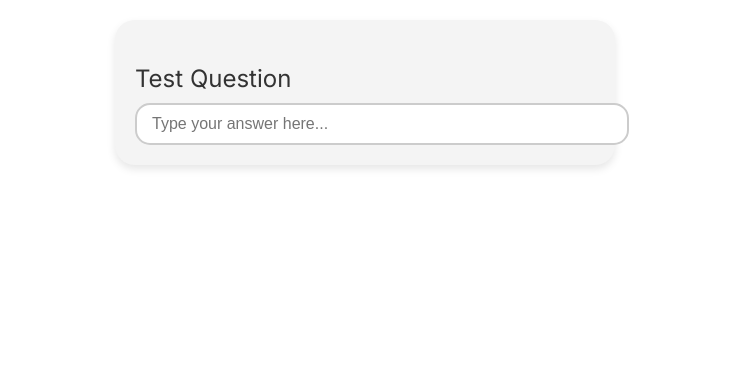
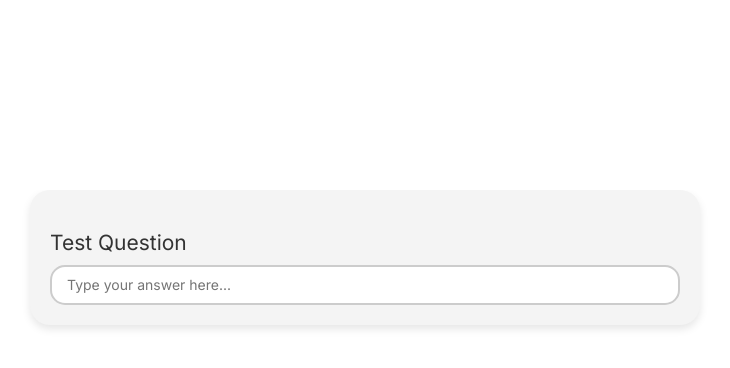
Before and after one commit to kryczkal/AiBuy, a React app in the folder frontend/: page /testQuestionComp in a window 1280 px wide. Shown: the top 368 px of the page, without its empty margins (275-1005 px from the left). Built offline with nearby package versions, Linux system fonts and the light colour scheme.

Commit message:
Add layout with header and Main

```diff
--- a/frontend/src/components/QuestionComponent/QuestionComponent.scss
+++ b/frontend/src/components/QuestionComponent/QuestionComponent.scss
@@ -3,10 +3,9 @@
   border-radius: 20px;
   padding: 20px;
   box-shadow: 0 4px 8px rgba(0, 0, 0, 0.1);
-    max-width: 500px;
-    width: 100%;
+  max-width: 670px;
   box-sizing: border-box;
-    margin: 20px auto;
+  margin: 0 auto;
 
   .question {
     font-size: 1.5em;
--- a/frontend/src/index.scss
+++ b/frontend/src/index.scss
@@ -1,10 +1,284 @@
 
 textarea {
-    max-height: 200px;
-    resize: vertical;
+  max-height: 200px;
+  resize: vertical;
 }
 
 body,
 html {
-    font-family: Inter, cursive;
+  font-family: Inter, cursive;
 }
+
+z
+body {
+  margin: 0;
+  padding: 0;
+}
+
+/*! modern-normalize v2.0.0 | MIT License | https://github.com/sindresorhus/modern-normalize */
+
+/*
+Document
+========
+*/
+
+/**
+Use a better box model (opinionated).
+*/
+
+*,
+::before,
+::after {
+  box-sizing: border-box;
+}
+
+html {
+  /* Improve consistency of default fonts in all browsers. (https://github.com/sindresorhus/modern-normalize/issues/3) */
+  font-family: Rubik, sans-serif;
+  font-size: 62.5%; /* Setting font size to 10px for rem values */
+  line-height: 1.15; /* 1. Correct the line height in all browsers. */
+  /* 3. Use a more readable tab size (opinionated). */
+  tab-size: 4; /* 3 */
+  text-size-adjust: 100%; /* 2. Prevent adjustments of font size after orientation changes in iOS. */
+}
+
+/*
+Sections
+========
+*/
+
+body {
+  font-size: 14px;
+  margin: 0; /* Remove the margin in all browsers. */
+}
+
+/*
+Grouping content
+================
+*/
+
+/**
+1. Add the correct height in Firefox.
+2. Correct the inheritance of border color in Firefox. (https://bugzilla.mozilla.org/show_bug.cgi?id=190655)
+*/
+
+hr {
+  color: inherit; /* 2 */
+  height: 0; /* 1 */
+}
+
+/*
+Text-level semantics
+====================
+*/
+
+/**
+Add the correct text decoration in Chrome, Edge, and Safari.
+*/
+
+abbr[title] {
+  text-decoration: underline dotted;
+}
+
+a {
+  color: inherit;
+  text-decoration: none;
+}
+
+/**
+Add the correct font weight in Edge and Safari.
+*/
+
+b,
+strong {
+  font-weight: bolder;
+}
+
+/**
+1. Improve consistency of default fonts in all browsers. (https://github.com/sindresorhus/modern-normalize/issues/3)
+2. Correct the odd 'em' font sizing in all browsers.
+*/
+
+code,
+kbd,
+samp,
+pre {
+  font-family: ui-monospace, SFMono-Regular, Consolas, 'Liberation Mono', Menlo, monospace; /* 1 */
+  font-size: 1em; /* 2 */
+}
+
+/**
+Add the correct font size in all browsers.
+*/
+
+small {
+  font-size: 80%;
+}
+
+/**
+Prevent 'sub' and 'sup' elements from affecting the line height in all browsers.
+*/
+
+sub,
+sup {
+  font-size: 75%;
+  line-height: 0;
+  position: relative;
+  vertical-align: baseline;
+}
+
+sub {
+  bottom: -0.25em;
+}
+
+sup {
+  top: -0.5em;
+}
+
+/*
+Tabular data
+============
+*/
+
+/**
+1. Remove text indentation from table contents in Chrome and Safari. (https://bugs.chromium.org/p/chromium/issues/detail?id=999088, https://bugs.webkit.org/show_bug.cgi?id=201297)
+2. Correct table border color inheritance in Chrome and Safari. (https://bugs.chromium.org/p/chromium/issues/detail?id=935729, https://bugs.webkit.org/show_bug.cgi?id=195016)
+*/
+
+table {
+  border-color: inherit; /* 2 */
+  text-indent: 0; /* 1 */
+}
+
+/*
+Forms
+=====
+*/
+
+/**
+1. Change the font styles in all browsers.
+2. Remove the margin in Firefox and Safari.
+*/
+
+button,
+input,
+optgroup,
+select,
+textarea {
+  font-family: inherit; /* 1 */
+  font-size: 100%; /* 1 */
+  line-height: 1.15; /* 1 */
+  margin: 0; /* 2 */
+}
+
+/**
+Remove the inheritance of text transform in Edge and Firefox.
+*/
+
+button,
+select {
+  text-transform: none;
+}
+
+/**
+Correct the inability to style clickable types in iOS and Safari.
+*/
+
+button,
+[type='button'],
+[type='reset'],
+[type='submit'] {
+  appearance: button;
+}
+
+/**
+Remove the inner border and padding in Firefox.
+*/
+
+::-moz-focus-inner {
+  border-style: none;
+  padding: 0;
+}
+
+/**
+Restore the focus styles unset by the previous rule.
+*/
+
+:-moz-focusring {
+  outline: 1px dotted ButtonText;
+}
+
+/**
+Remove the additional ':invalid' styles in Firefox.
+See: https://github.com/mozilla/gecko-dev/blob/2f9eacd9d3d995c937b4251a5557d95d494c9be1/layout/style/res/forms.css#L728-L737
+*/
+
+:-moz-ui-invalid {
+  box-shadow: none;
+}
+
+/**
+Remove the padding so developers are not caught out when they zero out 'fieldset' elements in all browsers.
+*/
+
+legend {
+  padding: 0;
+}
+
+/**
+Add the correct vertical alignment in Chrome and Firefox.
+*/
+
+progress {
+  vertical-align: baseline;
+}
+
+/**
+Correct the cursor style of increment and decrement buttons in Safari.
+*/
+
+::-webkit-inner-spin-button,
+::-webkit-outer-spin-button {
+  height: auto;
+}
+
+/**
+1. Correct the odd appearance in Chrome and Safari.
+2. Correct the outline style in Safari.
+*/
+
+[type='search'] {
+  appearance: textfield; /* 1 */
+  outline-offset: -2px; /* 2 */
+}
+
+/**
+Remove the inner padding in Chrome and Safari on macOS.
+*/
+
+::-webkit-search-decoration {
+  appearance: none;
+}
+
+/**
+1. Correct the inability to style clickable types in iOS and Safari.
+2. Change font properties to 'inherit' in Safari.
+*/
+
+::-webkit-file-upload-button {
+  appearance: button; /* 1 */
+  font: inherit; /* 2 */
+}
+
+/*
+Interactive
+===========
+*/
+
+/*
+Add the correct display in Chrome and Safari.
+*/
+
+summary {
+  display: list-item;
+}
--- /dev/null
+++ b/frontend/src/pages/App/App.scss
@@ -0,0 +1,4 @@
+#app {
+    height: 100%;
+    width: 100dvw;
+}
--- a/frontend/src/pages/App/App.tsx
+++ b/frontend/src/pages/App/App.tsx
@@ -1,32 +1,50 @@
-import { BrowserRouter as Router, Route, Routes, Navigate } from 'react-router-dom';
+import { Route, Routes, Navigate, BrowserRouter } from 'react-router-dom';
 import React from 'react';
 
 import NotFound from '../NotFound/NotFound';
 import ItemRecommendationBox from '../../components/ItemRecommendationBoxComponent/ItemRecommendationBox';
+import Layout from '../Layout/Layout';
 
 import SearchPage from 'src/pages/SearchPage/SearchPage';
 import QuestionComponent from 'src/components/QuestionComponent/QuestionComponent';
 
+import './App.scss';
 
 const App = () => {
   return (
-    <div className='app'>
-      <Router>
-        <Routes>
-          <Route path='/' element={<Navigate to='/search' />} />
-          <Route path='/search' element={<SearchPage />} />
-          <Route path='*' element={<NotFound />} />
+    <BrowserRouter>
+      <Routes>
+        <Route element={<Layout />}>
+          <Route path="/" element={<Navigate to="/search" />} />
+          <Route path="/search" element={<SearchPage />} />
+          <Route
+            // Pass pages in Route not the components
+            path="/testQuestionComp"
+            element={<QuestionComponent question="Test Question" onAnswerChange={(answer: string) => console} />}
+          />
+          <Route
+            // Route to test component
 
-          // Routes to test components
-          <Route path='/testQuestionComp' element={<QuestionComponent question="Test Question" onAnswerChange={
-            (answer: string) => console
-          }
-                                                   />}
+            path="/testQuestionComp"
+            element={<QuestionComponent question="Test Question" onAnswerChange={(answer: string) => console} />}
           />
-          <Route path='/testItemRecBox' element={<ItemRecommendationBox itemName="Test Item" itemDesc="Test Description" itemPros={['Pro 1', 'Pro 2']} itemCons={['Con 1', 'Con 2']} />}/>
-        </Routes>
-      </Router>
-    </div>
+          <Route
+            // Route to test component
+
+            path="/testItemRecBox"
+            element={
+              <ItemRecommendationBox
+                itemName="Test Item"
+                itemDesc="Test Description"
+                itemPros={['Pro 1', 'Pro 2']}
+                itemCons={['Con 1', 'Con 2']}
+              />
+            }
+          />
+          <Route path="*" element={<NotFound />} />
+        </Route>
+      </Routes>
+    </BrowserRouter>
   );
 };
 
--- /dev/null
+++ b/frontend/src/pages/Layout/Header.tsx
@@ -0,0 +1,5 @@
+const Header = () => {
+  return <header className="layout__header" />;
+};
+
+export default Header;
--- /dev/null
+++ b/frontend/src/pages/Layout/Layout.scss
@@ -0,0 +1,29 @@
+main {
+  grid-column: 2/3;
+  grid-row: 2/3;
+  height: 100%;
+}
+
+.sidebar {
+  background: #fff;
+  border-right: 1px solid #ddd;
+  grid-column: 1 / 2;
+  grid-row: 1/-1;
+  position: sticky;
+  z-index: 3;
+}
+
+.layout__header {
+  background: #fff;
+  display: flex;
+  grid-column: 2/4;
+  grid-row: 1/2;
+  justify-content: flex-end;
+  padding: 1.2rem;
+  position: sticky;
+  top: 0;
+  height: 19rem;
+  z-index: 3;
+
+
+}
--- /dev/null
+++ b/frontend/src/pages/Layout/Layout.tsx
@@ -0,0 +1,21 @@
+import * as React from 'react';
+import Box from '@mui/material/Box';
+
+import './Layout.scss';
+import Main from './Main';
+import Header from './Header';
+
+const Layout = (): JSX.Element => {
+  return (
+    <Box
+      gridTemplateRows={'auto 1fr auto '}
+      gridTemplateColumns={'auto 1fr auto'}
+      display={'grid'}
+      style={{ minHeight: '100vh' }}
+    >
+      <Header />
+      <Main />
+    </Box>
+  );
+};
+export default Layout;
--- /dev/null
+++ b/frontend/src/pages/Layout/Main.tsx
@@ -0,0 +1,14 @@
+import React from 'react';
+import { Outlet } from 'react-router-dom';
+
+const Main = () => {
+    return (
+        <>
+            <main>
+                <Outlet />
+            </main>
+        </>
+    );
+};
+
+export default Main;
```
Lines whose indentation alone changed are shown as unchanged.
